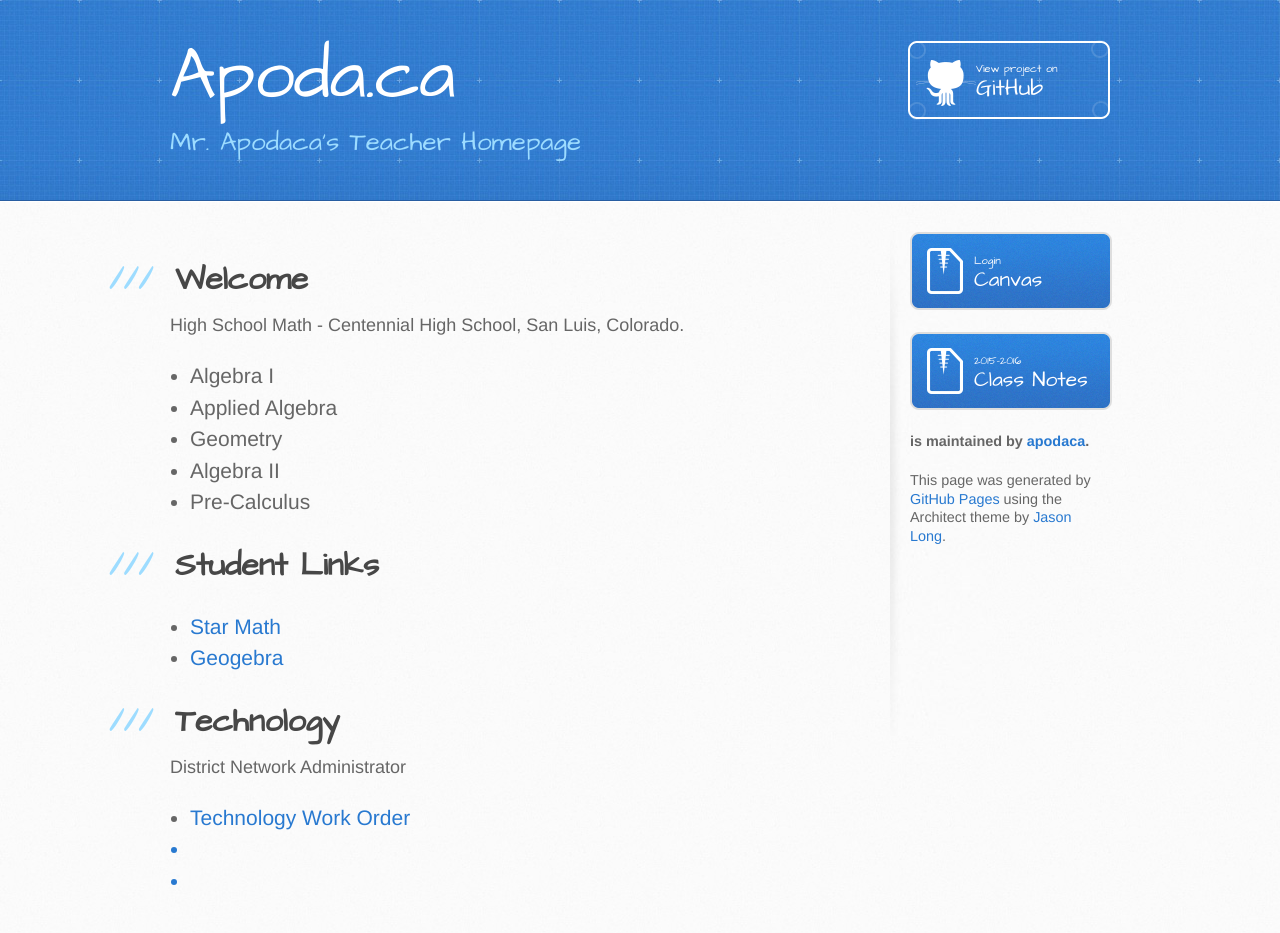
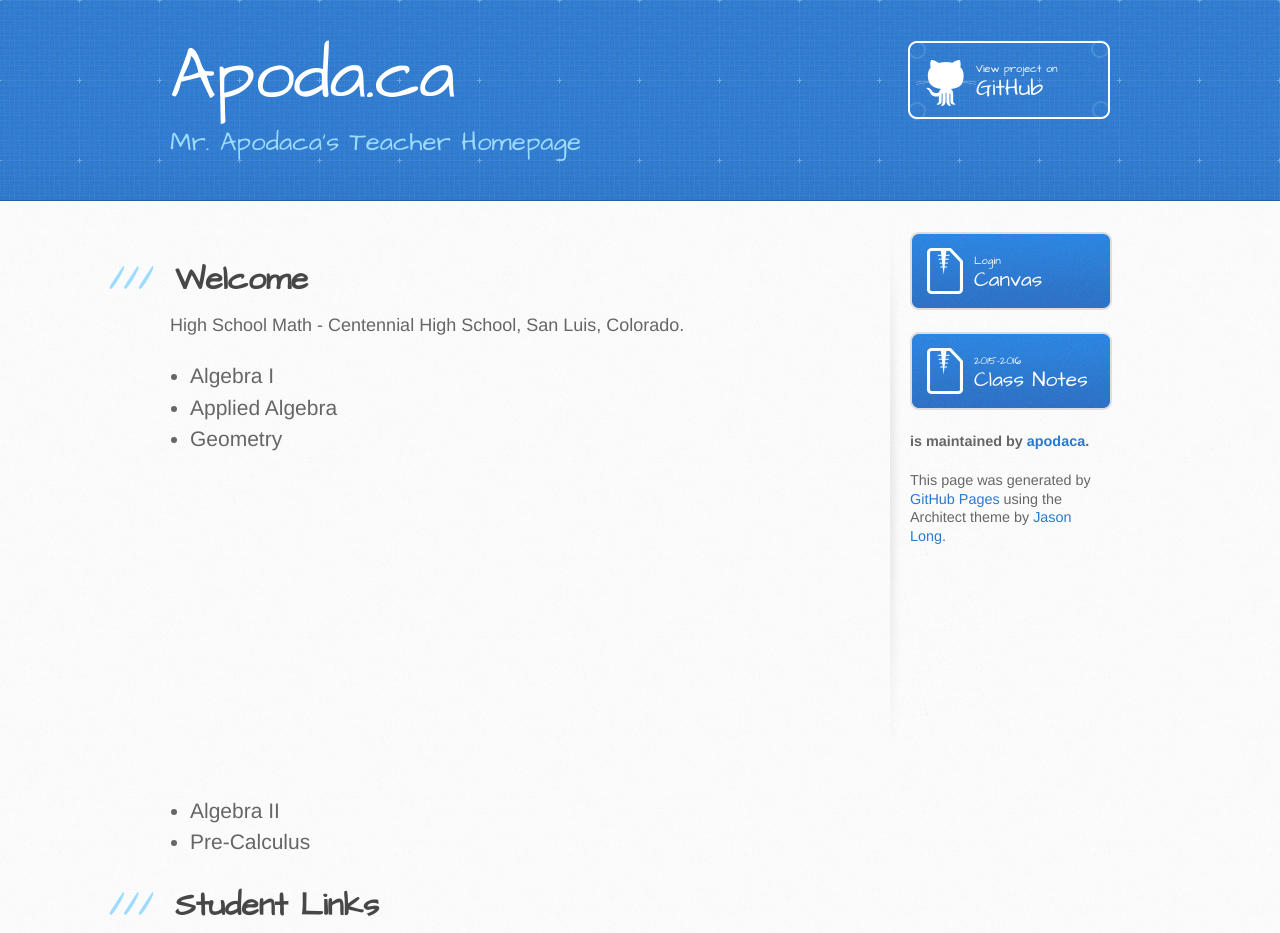
Before and after one commit to mrApodaca/apoda.ca-1, a plain HTML site: page index.html in a window 1280 px wide. Shown: the top 933 px of the page. Drawn offline with Linux system fonts and the light colour scheme; a script that the page names is missing.

Commit message:
Update index.html

```diff
--- a/index.html
+++ b/index.html
@@ -36,6 +36,7 @@
 		<li>Algebra I</li>
 		<li>Applied Algebra</li>
 		<li>Geometry</li>
+		<div data-configid="19437034/30728853" style="width:525px; height:340px;" class="issuuembed"></div><script type="text/javascript" src="//e.issuu.com/embed.js" async="true"></script>
 		<li>Algebra II</li>
 		<li>Pre-Calculus</li>
 	</ul>
```
